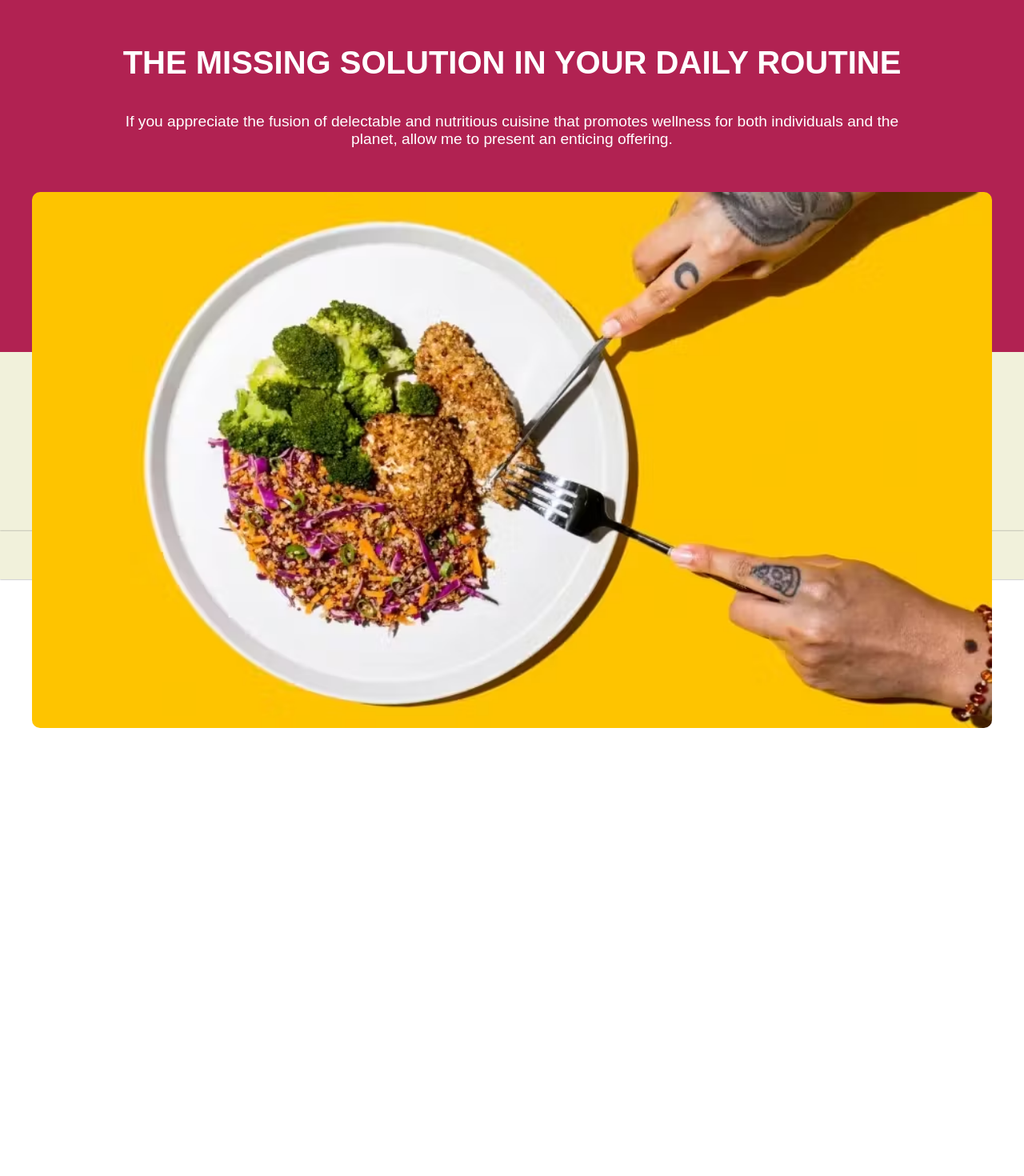
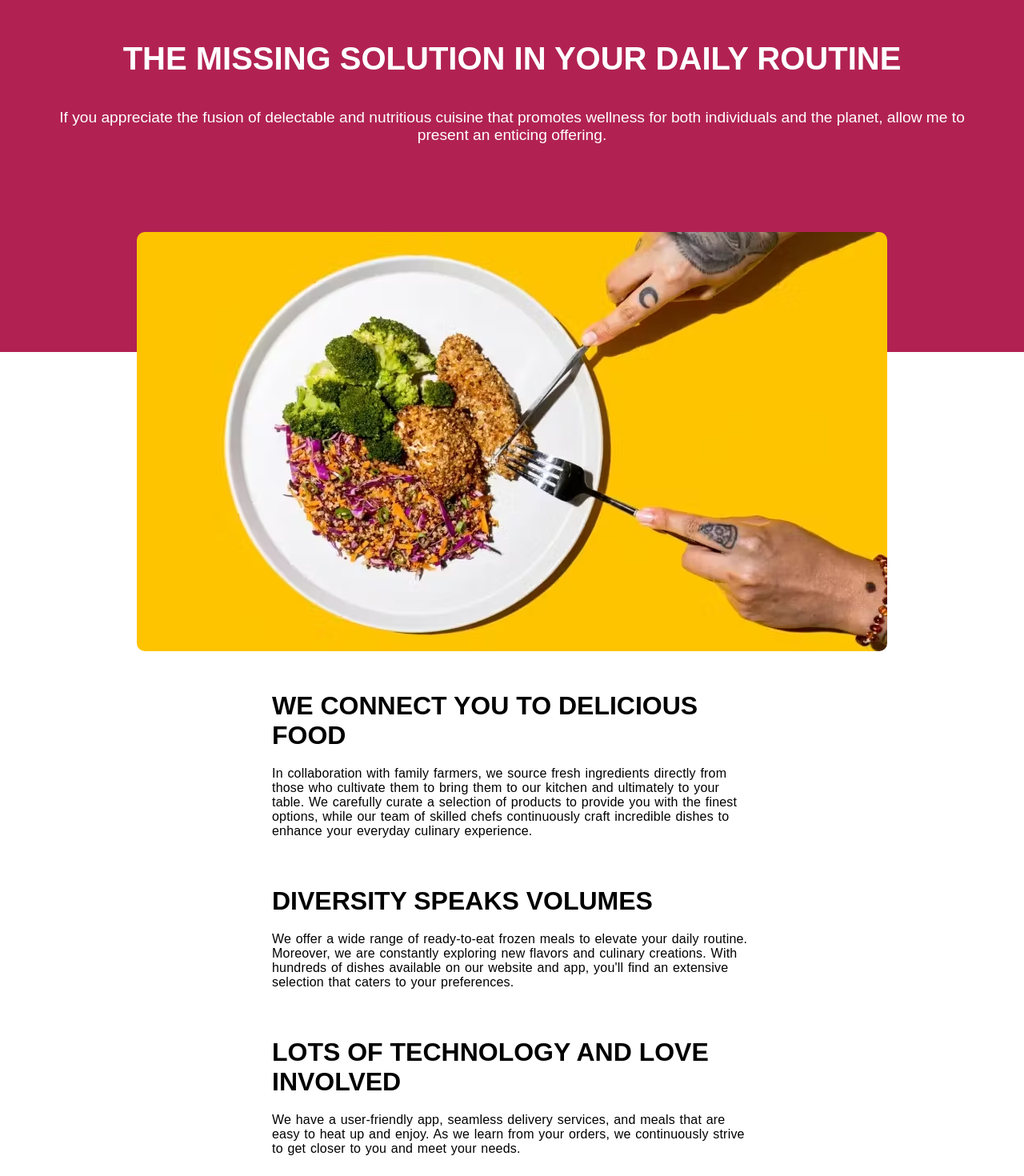
Before and after one commit to MichelPomerantzeff/Food-Ecommerce, a React (Vite) app: page /about in a window 1280 px wide. Shown: the part 160-1630 px from the top of the page at 80% size. Before the commit the page ends 1070 px from the top, so only its background shows below. Built offline with nearby package versions, Linux system fonts and the light colour scheme; no server answers.

Commit message:
update:: update about component

```diff
--- a/src/pages/about/About.css
+++ b/src/pages/about/About.css
@@ -1,32 +1,64 @@
 .about{
-    background: rgb(177, 34, 82);
-    position: relative;
+
+}
+
+.about-heading{
+    background: #b12252;
+    color: #fff;
+    display: flex;
+    flex-direction: column;
+    justify-content: center;
+    align-items: center;
+    gap: 40px;
     height: 500px;
+    padding-bottom: 150px;
+}
+
+.about-heading h1{
+    text-align: center;
+    font-size: 2.5rem;
+    width: 1200px;
+    margin: 0 auto;
+}
+
+.about-heading p{
+    text-align: center;
+    font-size: 1.2rem;
+    width: 1200px;
+    margin: 0 auto;
+}
+
+.about-heading-img{
     display: flex;
     justify-content: center;
-    align-items: center;
-}
-
-.heading{
-    width: 1000px;
-    text-align: center;
-    color: #fff;
-    margin-top: -140px;
-}
-
-.heading h1{
-    font-size: 2.5rem;
-    margin: 40px 0;
-}
-
-.heading p{
-    font-size: 1.2rem;
-    margin: 40px 0;
+    margin-top: -150px;
 }
 
 .about-img{
-    position: absolute;
-    top: 60%;
-    width: 1200px;
     border-radius: 10px;
 }
+
+.about-description{
+    display: flex;
+    flex-direction: column;
+    gap: 60px;
+    padding: 50px;
+}
+
+.description-wrapper{
+    width: 600px;
+    margin: auto;
+    display: flex;
+    flex-direction: column;
+    gap: 20px;
+}
+
+.description-wrapper h1{
+    font-size: 2rem;
+}
+
+.description-wrapper p{
+    font-size: 1rem;
+    letter-spacing: .2px;
+    word-spacing: 1px;
+}
--- a/src/pages/about/About.jsx
+++ b/src/pages/about/About.jsx
@@ -1,24 +1,61 @@
-import React from 'react'
-import './About.css'
-import Navbar from '../../components/navbar/Navbar'
-import { aboutImg } from '../../data/data'
-import Footer from '../../components/footer/Footer'
+import React from "react";
+import "./About.css";
+import Navbar from "../../components/navbar/Navbar";
+import { aboutImg } from "../../data/data";
+import Footer from "../../components/footer/Footer";
 
 export default function About() {
   return (
     <>
-        <Navbar/>
-        <section className='about'>
-            <div className="heading">
-                <h1>THE MISSING SOLUTION IN YOUR DAILY ROUTINE</h1>
-                <p>
-                    If you appreciate the fusion of delectable and nutritious cuisine that
-                    promotes wellness for both individuals and the planet, allow me to present an enticing offering.
-                </p>
-            </div>
-                <img className='about-img' src={aboutImg} alt="" />
-        </section>
-        <Footer/>
+      <Navbar />
+      <section className="about">
+        <div className="about-heading">
+          <h1>THE MISSING SOLUTION IN YOUR DAILY ROUTINE</h1>
+          <p>
+            If you appreciate the fusion of delectable and nutritious cuisine
+            that promotes wellness for both individuals and the planet, allow me
+            to present an enticing offering.
+          </p>
+        </div>
+        <div className="about-heading-img">
+          <img className="about-img" src={aboutImg} alt="ABOUT HEADING IMG" />
+        </div>
+
+        <div className="about-description">
+          <div className="description-wrapper">
+            <h1>WE CONNECT YOU TO DELICIOUS FOOD</h1>
+            <p>
+              In collaboration with family farmers, we source fresh ingredients
+              directly from those who cultivate them to bring them to our
+              kitchen and ultimately to your table. We carefully curate a
+              selection of products to provide you with the finest options,
+              while our team of skilled chefs continuously craft incredible
+              dishes to enhance your everyday culinary experience.
+            </p>
+          </div>
+
+          <div className="description-wrapper">
+            <h1>DIVERSITY SPEAKS VOLUMES</h1>
+            <p>
+              We offer a wide range of ready-to-eat frozen meals to elevate your
+              daily routine. Moreover, we are constantly exploring new flavors
+              and culinary creations. With hundreds of dishes available on our
+              website and app, you'll find an extensive selection that caters to
+              your preferences.
+            </p>
+          </div>
+
+          <div className="description-wrapper">
+            <h1>LOTS OF TECHNOLOGY AND LOVE INVOLVED</h1>
+            <p>
+              We have a user-friendly app, seamless delivery services, and meals
+              that are easy to heat up and enjoy. As we learn from your orders,
+              we continuously strive to get closer to you and meet your needs.
+            </p>
+          </div>
+        </div>
+      </section>
+      <Footer />
     </>
-  )
+  );
 }
```
